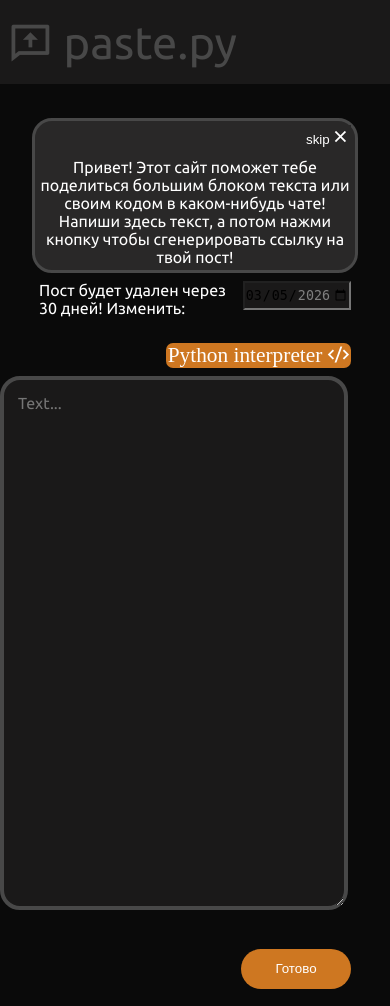
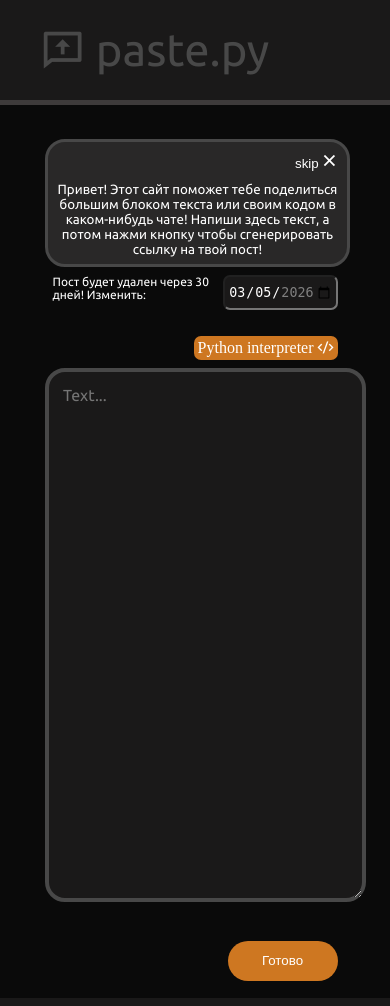
Before and after one commit to Neo-poznan/paste_py, a Django app: page / in a window 390 px wide. Run offline with Django 4.2, Linux system fonts and the light colour scheme.

Commit message:
fix frontend

```diff
--- a/src/static/JS/script.js
+++ b/src/static/JS/script.js
@@ -50,6 +50,8 @@ document.addEventListener('DOMContentLoaded', function() {
         event.preventDefault(); // Предотвращаем стандартную отправку формы
 
         submitBtn.style.display = 'none'; // Скрываем кнопку
+        resultText.textContent = '';
+        resultText.style.display = 'none'; // Скрываем текст результата
         loadingContainer.style.display = 'block'; // Показываем контейнер загрузки
         loadingBar.style.display = 'block'; // Показываем полосу загрузки
 
@@ -100,13 +102,14 @@ document.addEventListener('DOMContentLoaded', function() {
 
         })
         .catch(error => {
-            loadingText.textContent = 'Ошибка загрузки, попробуйте ещё раз.';
-            loadingContainer.style.display = 'none';
-            loadingBar.style.display = 'none';
-            resultText.style.display = 'block';
-            resultText.textContent = 'Ошибка загрузки, попробуйте ещё раз.';
-            console.error('Ошибка:', error);
-            submitBtn.style.display = 'block';
+            setTimeout(() => {
+                loadingContainer.style.display = 'block';
+                loadingBar.style.display = 'none';
+                resultText.style.display = 'block';
+                resultText.textContent = 'Ошибка загрузки, попробуйте ещё раз.';
+                console.error('Ошибка:', error);
+                submitBtn.style.display = 'block';
+            }, 500);
         });
     });
 });
--- a/src/static/css/main.css
+++ b/src/static/css/main.css
@@ -9,13 +9,16 @@ body {
 }
 
 header {
-    height: 10vh;
+    display: flex;
+    height: 100px;
     background-color: rgb(26, 25, 25);
+    justify-content: flex-start;
+    align-items: center;
+    border-bottom: 5px rgb(62, 59, 59) solid;
 }
 
 .logo {
-    padding-top: 2vh;
-    margin-left: 2vw;
+    margin-left: 40px;
     font-size: 34pt;
 }
 
@@ -30,11 +33,11 @@ header {
 #container {
     margin-left: auto;
     margin-right: auto;
-    width: 50vw;
+    width: 700px;
 }
 
 .message-box {
-    width: 45vw;
+    width: 680px;
     margin-left: auto;
     margin-right: auto;
     display: table;
@@ -43,12 +46,10 @@ header {
     font-weight: 400;
     font-style: normal;
     color: #fff;
-    margin-left: 3vw;
-    margin-right: 3vw;
     background-color: rgb(41, 40, 40);
     border: 3px solid rgb(72, 72, 72);
     border-radius: 20px;
-    padding: 1vw;
+    padding: 7px;
     margin-top: 4vh;
 }
 
@@ -76,16 +77,20 @@ header {
 .date-input-container p {
     color: #fff;
     font-family: "Ubuntu", sans-serif;
-    font-weight: 400;
     font-style: normal;
     margin-right: 10px;
     margin-top: 1vh;
+    font-size: 12pt;
 }
 
 #datePicker {
     background-color: rgb(26, 25, 25);
     margin-top: 1vh;
     height: 25px;
+    border-radius: 7px;
+    padding: 3px;
+    color: white;
+
 }
 
 
@@ -99,7 +104,7 @@ header {
     font-weight: 400;
     font-style: normal;
     font-size: 16pt;
-    width: 50vw;
+    width: 95%;
     height: 59vh;
     background-color: rgb(26, 25, 25);
     border: 4px solid rgb(72, 72, 72);
@@ -118,6 +123,7 @@ header {
 .btn-container{
     display: flex;
     justify-content: flex-end;
+    flex-wrap: wrap;
 }
 
 .submit-button {
@@ -140,13 +146,14 @@ header {
 }
 
 .loading-container {
-    width: 25vw;
+    width: 400px;
     margin-left: 29vw;
     text-align: center;
     color: #fff;
     font-family: "Ubuntu", sans-serif;
     font-weight: 400;
     font-style: normal;
+    margin-bottom: 30px;
 }
 
 #loadingBar {
@@ -169,6 +176,8 @@ header {
 #resultText {
     margin-top: 12px;
     color: #fff;
+    font-size: 10pt;
+    text-align: center;
 }
 
 #resultLink {
@@ -187,8 +196,10 @@ header {
     border-radius: 7px;
     text-align: center;
     margin-top: 3vh;
-    padding-left: 2px;
-    padding-right: 2px;
+    padding-top: 3px;
+    padding-bottom: 3px;
+    padding-left: 4px;
+    padding-right: 4px;
 }
 
 .code-button:hover {
@@ -208,10 +219,13 @@ header {
     border-radius: 7px;
     text-align: center;
     margin-top: 3vh;
-    padding-left: 2px;
-    padding-right: 2px;
     margin-left: 0.5vw;
     display: none;
+    padding: 6px;
+    padding-top: 3px;
+    padding-bottom: 3px;
+    padding-left: 4px;
+    padding-right: 4px;
 
 }
 
@@ -233,10 +247,10 @@ header {
     background-color: rgb(32, 32, 32);
     border-radius: 7px 7px 0px 0px;
     font-size: 16pt;
+    margin-left: 25px;
+    padding: 4px;
+    display: none;
     width: 120px;
-    margin-left: 1vw;
-    padding: 3px;
-    display: none;
 }
 
 .terminal {
@@ -247,7 +261,7 @@ header {
     border : 3px solid rgb(32, 32, 32);
     background-color: rgb(10, 10, 10);
     border-radius: 20px;
-    width: 50.5vw;
+    width: 96%;
     text-align: left;
     padding: 10px;
     white-space: pre-line;
@@ -257,45 +271,68 @@ header {
 
 @media screen and (max-width: 450px) {
     #text-input {
-        width: 80vw;
+        width: 95%;
         font-size: 12pt;
 
     }
+
+    .loading-container {
+        width: 200px;
+    }
+
     #container {
-        width: 100vw;
-        margin: 0;
-        padding: 0;
-    }
-    .message-box {
-        width: 80vw;
+        width: 300px;
         margin-left: auto;
         margin-right: auto;
     }
+    .message-box {
+        width: 95%;
+        margin-left: auto;
+        margin-right: auto;
+        font-size: 10pt;
+    }
     .terminal-container {
-        width: 100vw;
+        width: 95%;
 
     }
     .terminal {
-        width: 80vw;
+        width: 95%;
         margin: auto;
     }
     .terminal-icon-container {
-        width: 80vw;
-        margin: auto;
-    }
-    .date-input-container {
-        width: 80vw;
+        width: 95%;
         margin: auto;
     }
 
+    .terminal-icon {
+        font-size: 10pt;
+        width: 105px;
+    }
+    .date-input-container {
+        width: 95%;
+        margin: auto;
+    }
+
+    .date-input-container p {
+        font-size: 9pt;
+    }
+
     .btn-container {
-        width: 80vw;
+        width: 95%;
         margin-left: auto;
         margin-right: auto;
     }
     .code-button-container {
-        width: 80vw;
+        width: 95%;
         margin-left: auto;
         margin-right: auto;
     }
+
+    .code-button {
+        font-size: 12pt;
+    }
+
+    .code-run-button {
+        font-size: 12pt;
+    }
 }
```
